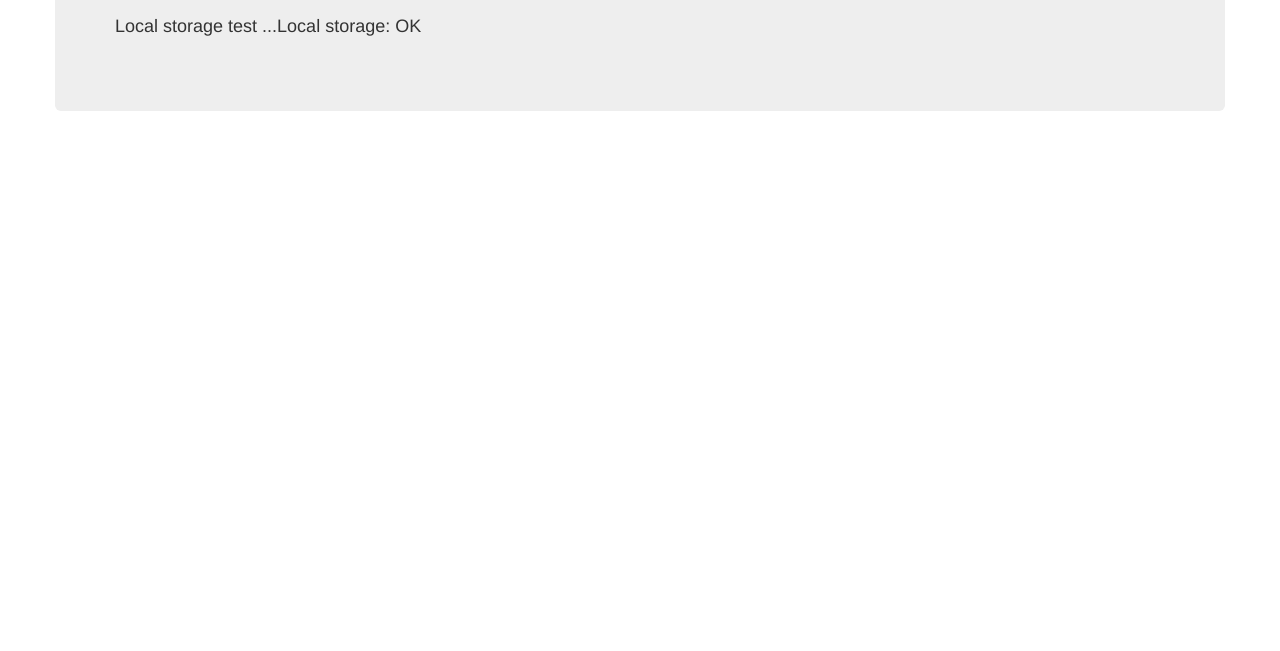
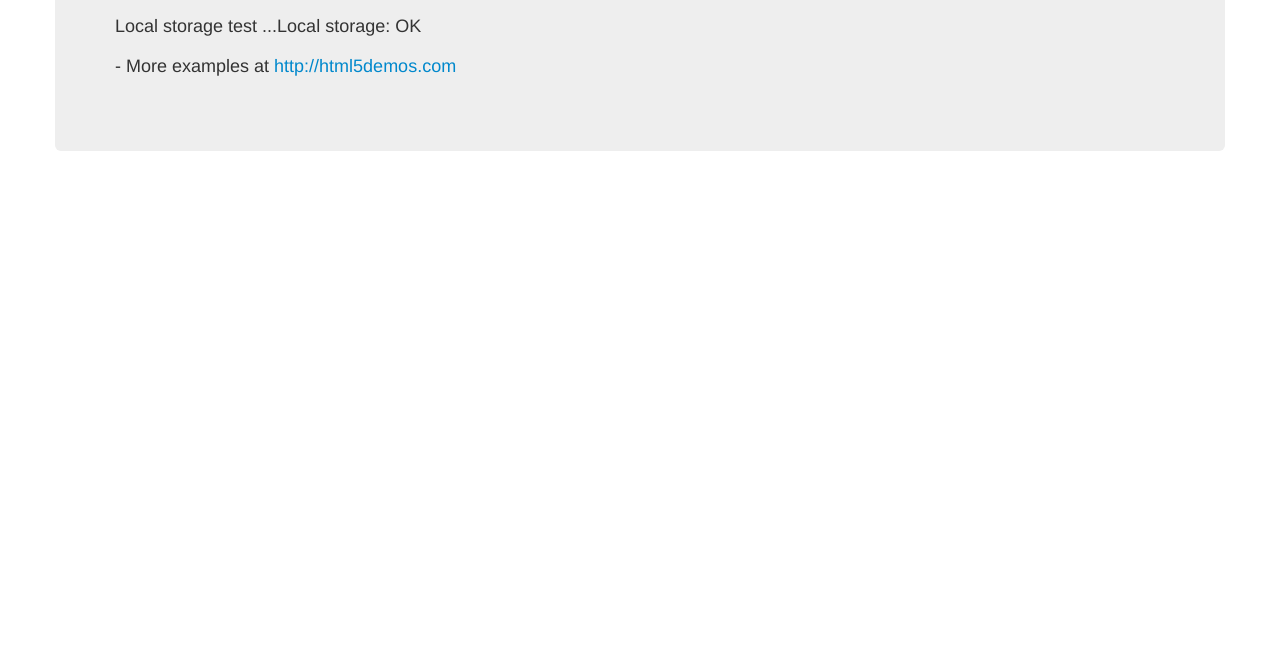
Before and after one commit to takanotsume/hirameki, a website: page www/html5.html in a window 1280 px wide. Shown: the part 149-800 px from the top of the page. Drawn offline with nearby package versions, Linux system fonts and the light colour scheme.

Commit message:
Add html demo link

```diff
--- a/www/html5.html
+++ b/www/html5.html
@@ -23,6 +23,9 @@
                 <h1>HTML 5</h1>
                 <br />
                 <p class="message">
+                </p>
+                <p>
+                    - More examples at <a href="http://html5demos.com/" target="_blank">http://html5demos.com</a>
                 </p>
             </div>
 
```
